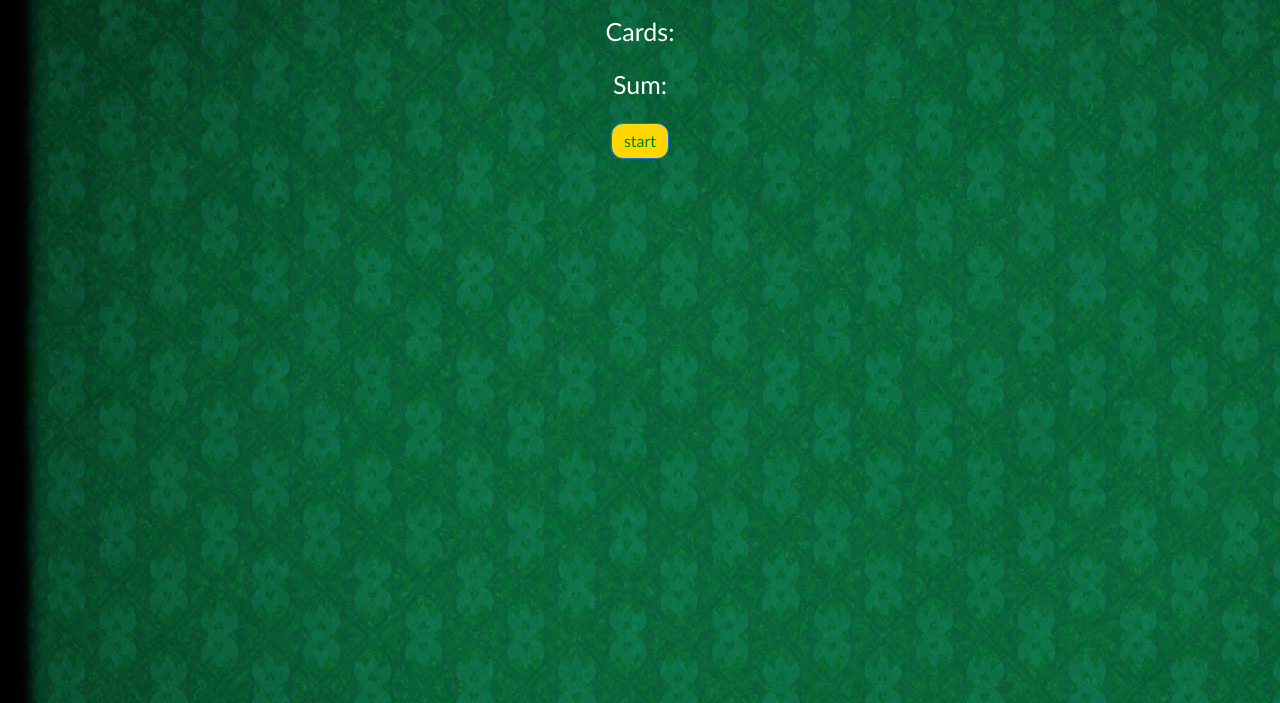
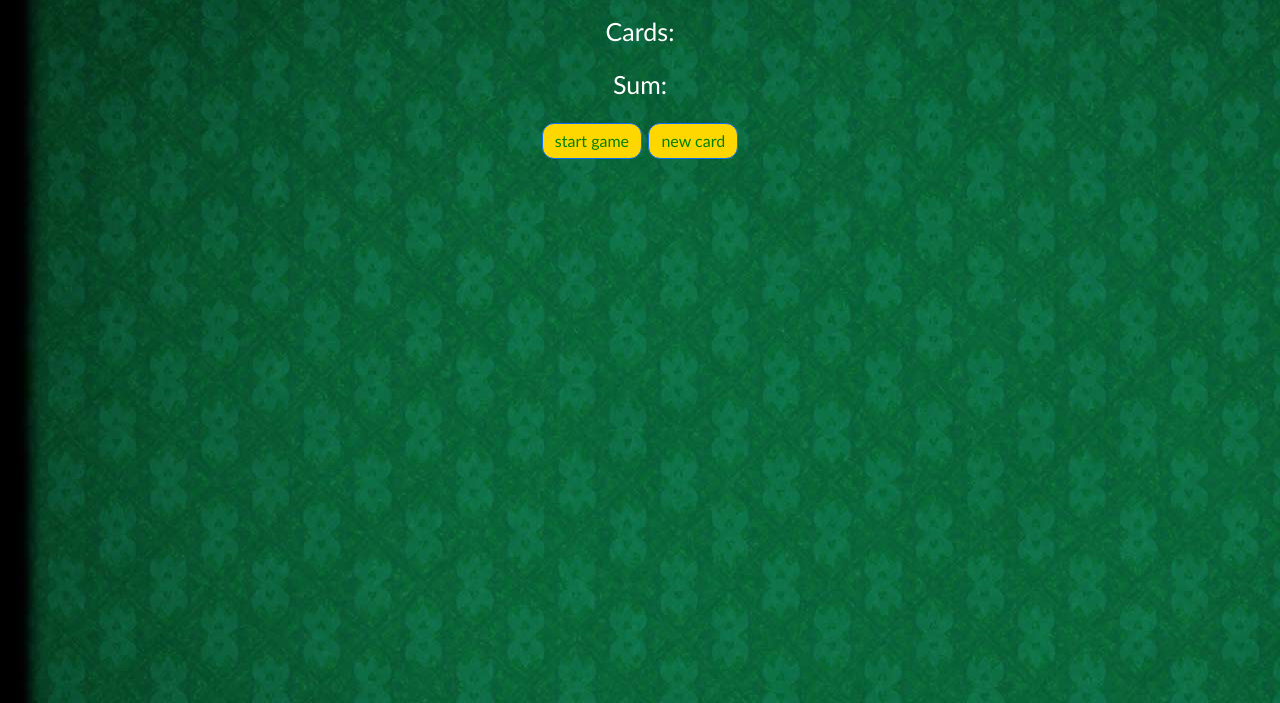
Before and after one commit to RoySamson-stack/blackjack, a plain HTML site: page index.html in a window 1280 px wide. Shown: the part 97-800 px from the top of the page. Drawn offline with nearby package versions, Linux system fonts and the light colour scheme.

Commit message:
adding a functionality to draw a new card and add it to the existing cards

```diff
--- a/index.css
+++ b/index.css
@@ -9,7 +9,7 @@ font-family:'Trebuchet MS', 'Lucida Sans Unicode', 'Lucida Grande', 'Lucida Sans
 color: gold;
 font-weight: bold;
 font-style:italic;
-}.start__button{
+}.start__button, .new__button{
   padding-top: 5px;
   padding-bottom: 5px;
   color: green;
--- a/index.html
+++ b/index.html
@@ -14,7 +14,9 @@
   <p id="title_message">Want to play a round?</p>
   <p id="card-el">Cards:</p>
   <p id="sum_el">Sum:</p>
-  <button class="start__button btn btn-primary" onclick="startGame();">start</button>
+  <button class="start__button btn btn-primary" onclick="startGame();">start game</button>
+  <button class="new__button btn btn-primary" onclick="newCard();">new card</button>
+
   <script src="index.js"></script>
 </body>
 </html>
--- a/index.js
+++ b/index.js
@@ -22,3 +22,9 @@ sumEl.textContent = "Sum: " + sum
   }
 messageEl.textContent = message
 }
+function newCard(){
+  var card = 7
+
+  sum += card
+startGame()
+}
```
